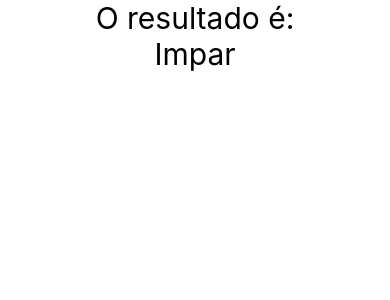
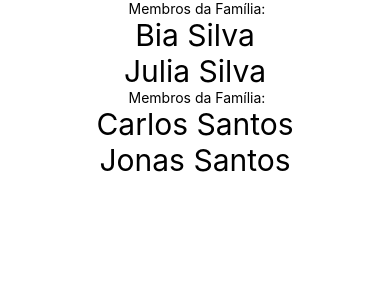
Before and after one commit to rafaelnmelo/reactNativeExercicios, a React Native app: screen / in a window 390 px wide. Shown: the top 300 px of the page. Built offline with nearby package versions, Linux system fonts and the light colour scheme.

Commit message:
Acessando children passados em um componente

```diff
--- a/src/App.js
+++ b/src/App.js
@@ -11,12 +11,22 @@
 // import Pai from "./components/indireta/Pai"
 // import ContadorV2 from "./components/contador/ContadorV2"
 // import Diferenciar from "./components/Diferenciar"
-import ParImpar from "./components/Par-Impar"
+// import ParImpar from "./components/Par-Impar"
+import Familia from "./components/relacao/Familia"
+import Membro from "./components/relacao/Membro"
 
 export default () => (
     <SafeAreaView style={style.App}>
+        <Familia>
+            <Membro nome="Bia" sobrenome="Silva"/>
+            <Membro nome="Julia" sobrenome="Silva"/>
+        </Familia>
+        <Familia>
+            <Membro nome="Carlos" sobrenome="Santos"/>
+            <Membro nome="Jonas" sobrenome="Santos"/>
+        </Familia>
+        {/* <Botao />
         <ParImpar num={3}/>
-        {/* <Botao />
         <Diferenciar />
         <ContadorV2 />
         <Pai/>
--- /dev/null
+++ b/src/components/relacao/Familia.js
@@ -0,0 +1,11 @@
+import React from 'react'
+import { Text } from 'react-native'
+
+export default props => {
+    return (
+        <>
+            <Text> Membros da Família:</Text>
+            {props.children}
+        </>
+    )
+}
--- /dev/null
+++ b/src/components/relacao/Membro.js
@@ -0,0 +1,11 @@
+import React from 'react'
+import { Text } from 'react-native'
+import Estilo from '../estilo'
+
+export default props => {
+    return (
+        <Text style={Estilo.fonteGrande}>
+            {props.nome} {props.sobrenome}
+        </Text>
+    )
+}
```
